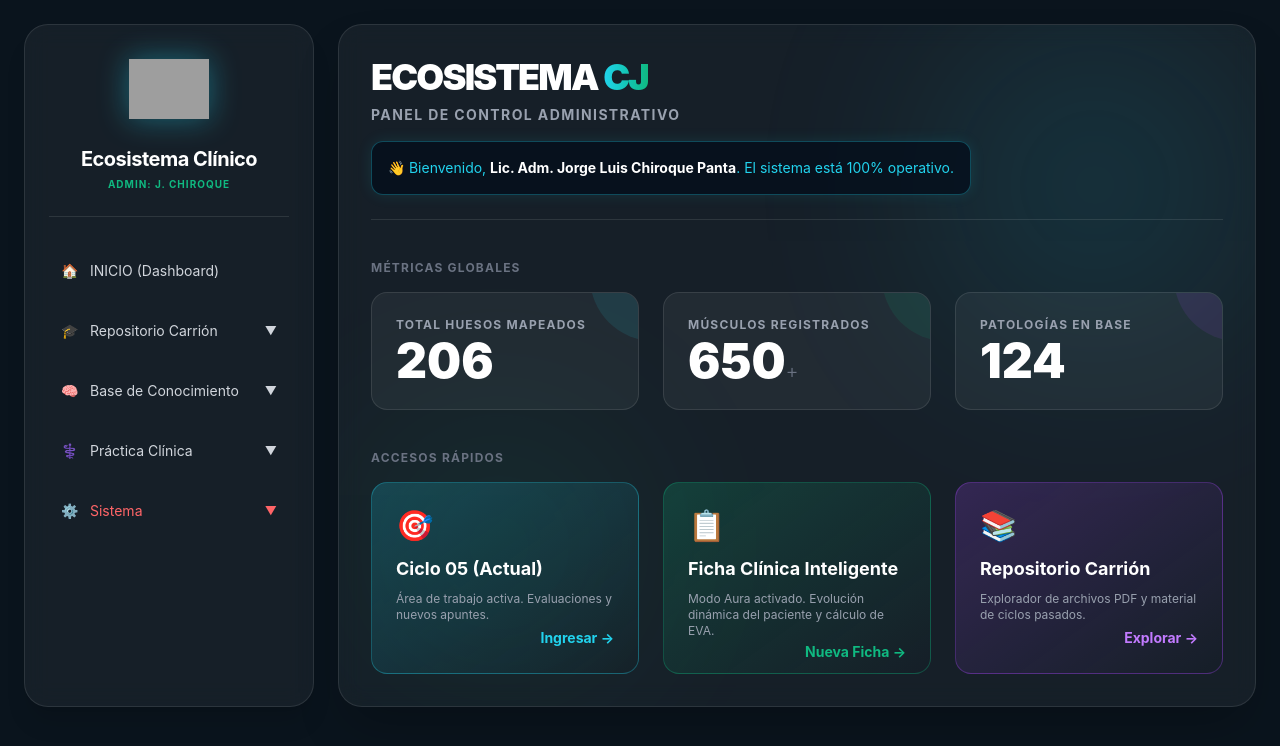
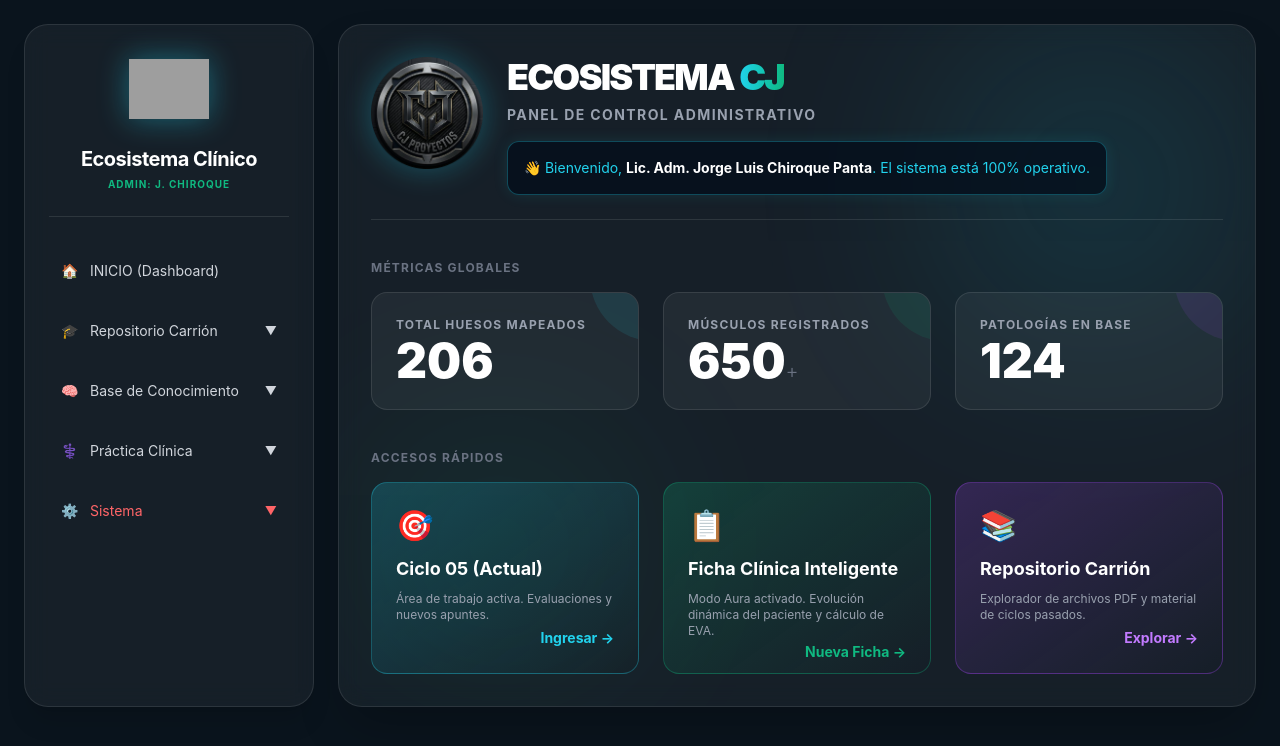
Before and after one commit to CJPANTA/cj-project, a React (Vite) app in the folder cj-frontend/: page / in a window 1280 px wide. Shown: the top 746 px of the page. Built offline with nearby package versions, Linux system fonts and the light colour scheme; grey boxes are pictures that could not be loaded.

Commit message:
Actualización de logo y Dashboard

```diff
--- a/cj-frontend/src/pages/Dashboard.jsx
+++ b/cj-frontend/src/pages/Dashboard.jsx
@@ -14,12 +14,23 @@ export default function Dashboard() {
 
       <div className="relative z-10">
 
-        {/* ENCABEZADO Y BIENVENIDA */}
-        <header className="mb-10 border-b border-white/10 pb-6">
-          <h1 className="text-4xl font-black tracking-tighter text-white mb-2">
+        {/* ENCABEZADO Y BIENVENIDA CON LOGO */}
+        <header className="mb-10 border-b border-white/10 pb-6 flex flex-col md:flex-row items-center md:items-start gap-6">
+
+          {/* 👇 AQUÍ ESTÁ TU LOGO 👇 */}
+          <div className="flex-shrink-0">
+            <img
+              src="/logos_cj_circular.png"
+              alt="Logo Ecosistema CJ"
+              className="w-28 h-28 object-contain drop-shadow-[0_0_15px_rgba(34,211,238,0.3)]"
+            />
+          </div>
+
+          <div>
+            <h1 className="text-4xl font-black tracking-tighter text-white mb-2 text-center md:text-left">
               ECOSISTEMA <span className="text-transparent bg-clip-text bg-gradient-to-r from-cj-cyan to-cj-emerald">CJ</span>
             </h1>
-          <p className="text-gray-400 text-sm tracking-widest uppercase font-bold mb-4">
+            <p className="text-gray-400 text-sm tracking-widest uppercase font-bold mb-4 text-center md:text-left">
               Panel de Control Administrativo
             </p>
             <div className="bg-[#06101c]/80 border border-cj-cyan/30 p-4 rounded-xl inline-block shadow-[0_0_15px_rgba(34,211,238,0.1)]">
@@ -27,9 +38,10 @@ export default function Dashboard() {
                 👋 Bienvenido, <span className="font-bold text-white">Lic. Adm. Jorge Luis Chiroque Panta</span>. El sistema está 100% operativo.
               </p>
             </div>
+          </div>
         </header>
 
-        {/* TARJETAS DE ESTADÍSTICAS (Tus contadores clásicos) */}
+        {/* TARJETAS DE ESTADÍSTICAS */}
         <section className="mb-10">
           <h2 className="text-xs text-gray-500 uppercase font-bold tracking-widest mb-4">Métricas Globales</h2>
           <div className="grid grid-cols-1 md:grid-cols-3 gap-6">
@@ -55,12 +67,11 @@ export default function Dashboard() {
           </div>
         </section>
 
-        {/* ACCESOS DIRECTOS GIGANTES */}
+        {/* ACCESOS DIRECTOS */}
         <section>
           <h2 className="text-xs text-gray-500 uppercase font-bold tracking-widest mb-4">Accesos Rápidos</h2>
           <div className="grid grid-cols-1 md:grid-cols-2 lg:grid-cols-3 gap-6">
 
-            {/* Acceso: Ciclo Actual */}
             <Link to="/ciclo-05" className="bg-gradient-to-br from-cj-cyan/20 to-transparent border border-cj-cyan/30 p-6 rounded-2xl hover:border-cj-cyan group transition-all flex flex-col justify-between h-48">
               <div>
                 <span className="text-3xl mb-3 block">🎯</span>
@@ -72,8 +83,7 @@ export default function Dashboard() {
               </div>
             </Link>
 
-            {/* Acceso: Ficha Clínica */}
-            <Link to="/ficha-clinica" className="bg-gradient-to-br from-cj-emerald/20 to-transparent border border-cj-emerald/30 p-6 rounded-2xl hover:border-cj-emerald group transition-all flex flex-col justify-between h-48">
+            <Link to="/fichas" className="bg-gradient-to-br from-cj-emerald/20 to-transparent border border-cj-emerald/30 p-6 rounded-2xl hover:border-cj-emerald group transition-all flex flex-col justify-between h-48">
               <div>
                 <span className="text-3xl mb-3 block">📋</span>
                 <h3 className="text-lg font-bold text-white group-hover:text-cj-emerald transition-colors">Ficha Clínica Inteligente</h3>
@@ -84,7 +94,6 @@ export default function Dashboard() {
               </div>
             </Link>
 
-            {/* Acceso: Repositorio Carrión */}
             <Link to="/ciclo-01" className="bg-gradient-to-br from-purple-500/20 to-transparent border border-purple-500/30 p-6 rounded-2xl hover:border-purple-400 group transition-all flex flex-col justify-between h-48">
               <div>
                 <span className="text-3xl mb-3 block">📚</span>
```
Also changed, not shown: cj-frontend/public/logo_cj.jpeg (added), cj-frontend/public/logos_cj_circular.png (added), cj-frontend/src/pages/AreaDeEstudio.jsx (added). Lines whose indentation alone changed are shown as unchanged.
